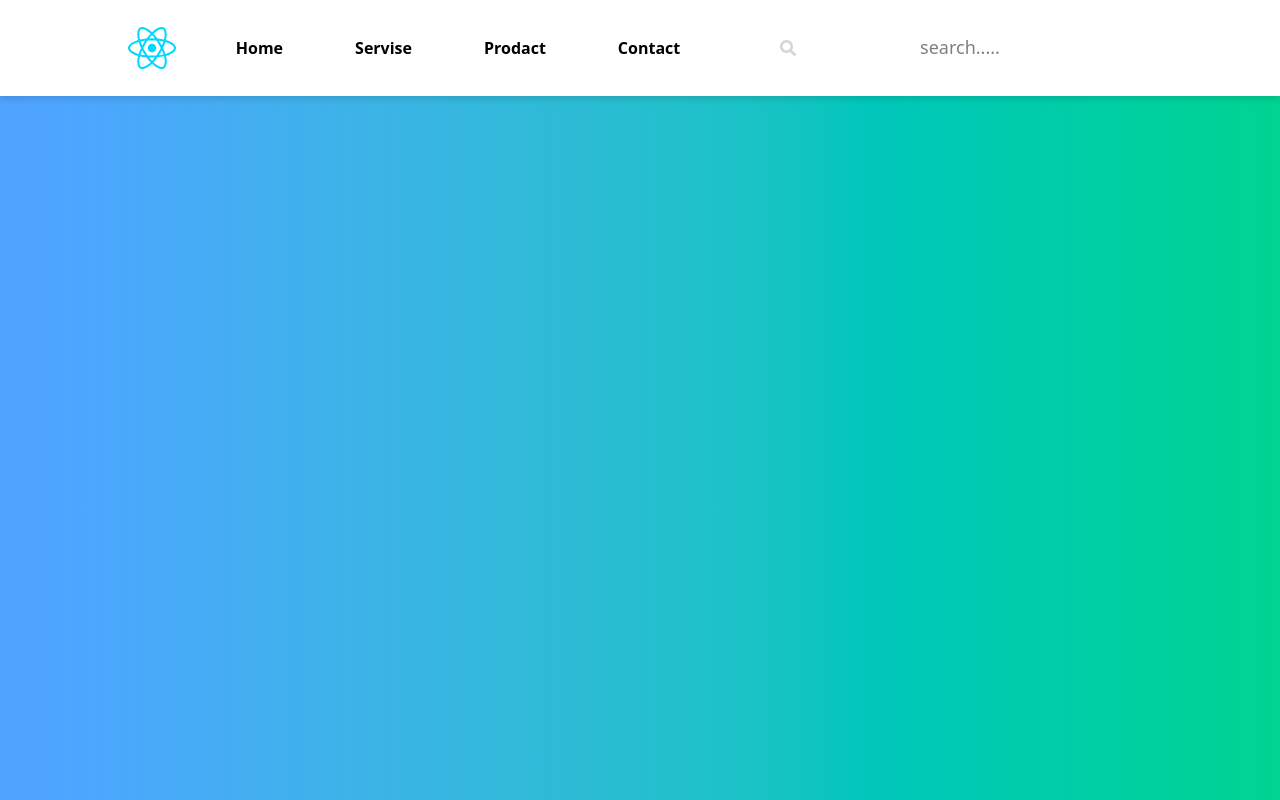
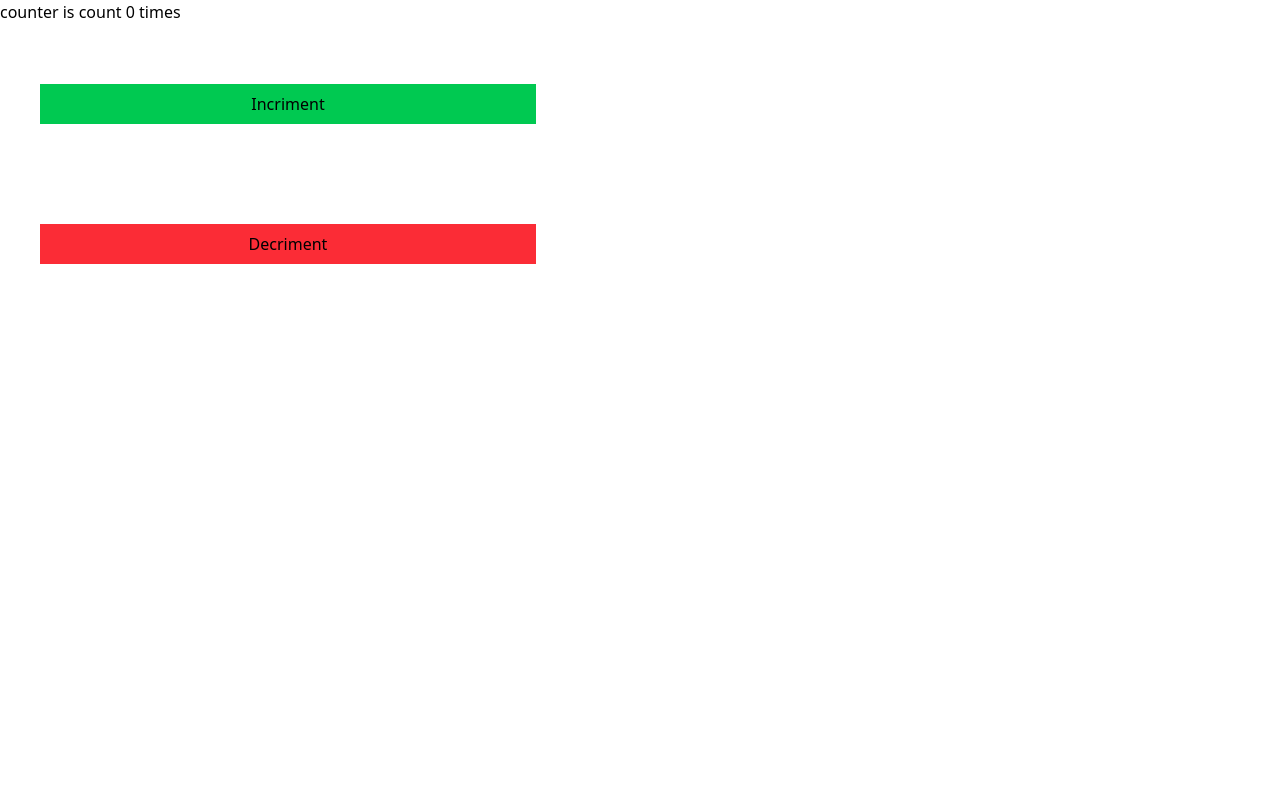
Before and after one commit to Sumeyahassen/mobile-app, a React (Vite) app in the folder react/first/: page / in a window 1280 px wide. Built offline with nearby package versions, Linux system fonts and the light colour scheme.

Commit message:
how to the use effect to affect the dome property to now to learn  to change the title

```diff
--- a/react/first/src/App.jsx
+++ b/react/first/src/App.jsx
@@ -7,6 +7,8 @@ import Product from "./components/Product";
 import Counter from "./components/Counter";
 import Todo from "./components/Todo";
 import Navbar from "./components/Navbar";
+import Tailwind1 from "./components/Tailwind1";
+import Useeffect from "./components/Useeffect";
 
 function App() {
   const prodact={
@@ -51,7 +53,9 @@ descountPercentage={prodact.descountPercentage}
 /> */}
 {/* <Counter/> */}
 {/* <Todo/> */}
-<Navbar/>
+{/* <Navbar/> */}
+{/* <Tailwind1/> */}
+<Useeffect/>
     </div>
   );
 }
--- a/react/first/src/components/Navbar.jsx
+++ b/react/first/src/components/Navbar.jsx
@@ -1,29 +1,72 @@
-import React from "react";
-import  logo from "../assets/react.svg"
+import React, { useState } from "react";
+import logo from "../assets/react.svg";
 import { FaSearch } from "react-icons/fa";
+import { FiMenu } from "react-icons/fi";
 function Navbar() {
+  const [open,setOpen]=useState(false);
   return (
     <div className="w-full h-full absolute bg-gradient-to-r from-blue-400 to-emerald-400">
       <header
-        className="flex justify-between items-center py-6 px-8 text-black
+        className="flex flex-col-3 sm:flex justify-between items-center py-6 px-8 text-black
         md:px-32 bg-white drop-shadow-md
         "
       >
         {/* logo */}
         <a href="#" className="">
-            <img src={logo} alt="" className="w-12 hover:scale-105 transition-all" />
+          <img
+            src={logo}
+            alt=""
+            className="w-12 hover:scale-105 transition-all"
+          />
         </a>
         {/* links */}
         <ul className="hidden xl:flex items-center gap-12 font-semibold text-base">
-<li className="p-3 hover:bg-sky-400 hover:text-white">Home</li>
-<li className="p-3  hover:bg-sky-400 hover:text-white">Servise</li>
-<li className="p-3  hover:bg-sky-400 hover:text-white">Prodact</li>
-<li className="p-3  hover:bg-sky-400 hover:text-white">Contact</li>
+          <li className="p-3 hover:bg-sky-400 rounded-sm hover:text-white">
+            Home
+          </li>
+          <li className="p-3  hover:bg-sky-400 rounded-sm hover:text-white">
+            Servise
+          </li>
+          <li className="p-3  hover:bg-sky-400 rounded-sm hover:text-white">
+            Prodact
+          </li>
+          <li className="p-3  hover:bg-sky-400 rounded-sm hover:text-white">
+            Contact
+          </li>
         </ul>
         <div className=" hidden sm:flex justify-center gap-3 relative ">
-            <FaSearch className="text-gray-300 relative left-10 top-1 right-0 bottom-0  "/>
-            <input type="text" placeholder="search....."
-            className="placeholder:text-lg font-medium placeholder:text-center w-sm" />
+          <FaSearch
+            size={25}
+            className="text-gray-300 relative left-12 top-2 right-0 bottom-0  "
+          />
+          <input
+            type="text"
+            placeholder="search....."
+            className=" rounded-2xl border-blue-400 focus:border-blue-400 bg-gray-100 py-2 px-3 placeholder:text-lg font-medium placeholder:text-center w-sm"
+          />
+        </div>
+        {/* mobile and laptop */}
+
+              <ul className="block  sm:hidden">
+          <li className="p-3 hover:bg-sky-400 rounded-sm hover:text-white">
+            Home
+          </li>
+          <li className="p-3  hover:bg-sky-400 rounded-sm hover:text-white">
+            Servise
+          </li>
+          <li className="p-3  hover:bg-sky-400 rounded-sm hover:text-white">
+            Prodact
+          </li>
+          <li className="p-3  hover:bg-sky-400 rounded-sm hover:text-white">
+            Contact
+          </li>
+        </ul>
+
+        {/* menu bar */}
+        <div className=" ">
+          <FiMenu
+        //   onClick={}
+          size={50} className="cursor-pointer sm:hidden " />
         </div>
       </header>
     </div>
--- /dev/null
+++ b/react/first/src/components/Tailwind1.jsx
@@ -0,0 +1,19 @@
+import React from 'react'
+
+function Tailwind1() {
+  return (
+    <div className='grid grid-cols-3 gap-2 p-10 '>
+      <div className="w-6 h-6 bg-blue-100"></div>
+      <div className="w-6 h-6 bg-blue-200"></div>
+      <div className="w-6 h-6 bg-blue-300"></div>
+      <div className="w-6 h-6 bg-blue-400"></div>
+      <div className="w-6 h-6 bg-blue-500"></div>
+      <div className="w-6 h-6 bg-blue-600"></div>
+      <div className="w-6 h-6 bg-blue-700"></div>
+      <div className="w-6 h-6 bg-blue-800"></div>
+      <div className="w-6 h-6 bg-blue-900"></div>
+    </div>
+  )
+}
+
+export default Tailwind1
--- /dev/null
+++ b/react/first/src/components/Useeffect.jsx
@@ -0,0 +1,25 @@
+import React, { useEffect, useState } from 'react'
+
+function Useeffect() {
+    const [count,setCount]=useState(0);
+const incriment=()=>{
+setCount(c=>c+1)
+}
+const decriment=()=>{
+setCount(c=>c-1)
+}
+useEffect(()=>{
+    document.title=`count ${count}`
+});
+
+  return (
+    <div className='flex flex-col gap-5 w-xl'>
+counter is count {count} times
+<br />
+<button className='bg-green-500 px-1 py-2 m-10' onClick={incriment}>Incriment</button>
+<button className='bg-red-500 px-1 py-2 m-10' onClick={decriment}>Decriment</button>
+    </div>
+  )
+}
+
+export default Useeffect
```
